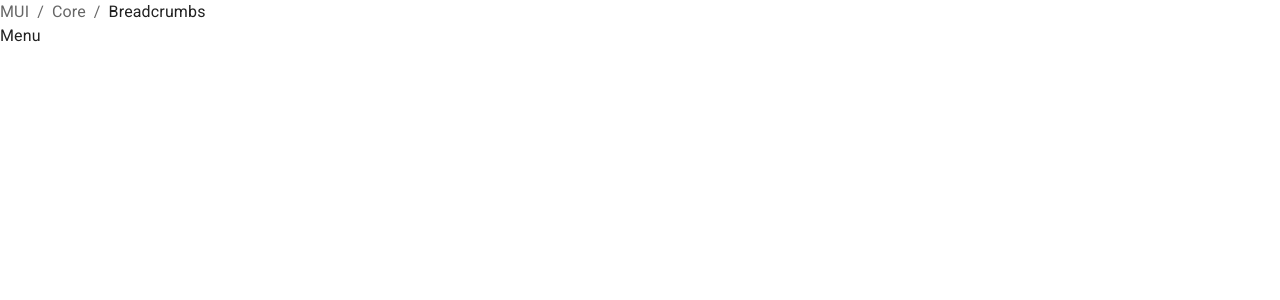
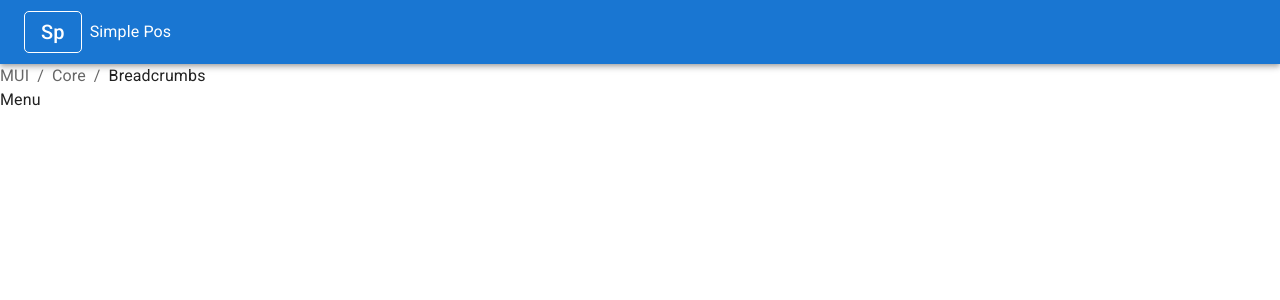
Before and after one commit to VncntDzn/simple_pos, a React (Create React App) app: page /menu in a window 1280 px wide. Shown: the top 300 px of the page. Built offline with nearby package versions, Linux system fonts and the light colour scheme.

Commit message:
added navbar

```diff
--- a/src/layout/MainLayout.tsx
+++ b/src/layout/MainLayout.tsx
@@ -1,6 +1,7 @@
 import { Box } from "@mui/material";
 import { ReactNode } from "react";
 import Breadcrumbs from "./components/Breadcrumbs";
+import Navbar from "./components/Navbar";
 
 type MainLayoutProps = {
   children: ReactNode;
@@ -8,6 +9,7 @@ type MainLayoutProps = {
 const MainLayout = ({ children }: MainLayoutProps) => {
   return (
     <Box>
+      <Navbar />
       <Breadcrumbs />
       {children}
     </Box>
--- a/src/layout/components/Breadcrumbs.tsx
+++ b/src/layout/components/Breadcrumbs.tsx
@@ -1,4 +1,5 @@
 import { Breadcrumbs as MuiBreadcrumbs, Link, Typography } from "@mui/material";
+
 const Breadcrumbs = () => {
   return (
     <div role="presentation">
@@ -19,6 +20,4 @@ const Breadcrumbs = () => {
   );
 };
 
-Breadcrumbs.propTypes = {};
-
 export default Breadcrumbs;
--- /dev/null
+++ b/src/layout/components/Navbar.tsx
@@ -0,0 +1,30 @@
+import { AppBar, Box, Toolbar, Typography } from "@mui/material";
+
+const Navbar = () => {
+  return (
+    <Box sx={{ flexGrow: 1 }}>
+      <AppBar position="static">
+        <Toolbar>
+          <Box display="flex" gap={1} alignItems="center">
+            <Typography
+              variant="h6"
+              component="div"
+              sx={{
+                border: "1px solid white",
+                paddingX: 2,
+                paddingY: 0.5,
+                borderRadius: "5px",
+              }}
+            >
+              Sp
+            </Typography>
+            <Typography>Simple Pos</Typography>
+          </Box>
+
+        </Toolbar>
+      </AppBar>
+    </Box>
+  );
+};
+
+export default Navbar;
```
